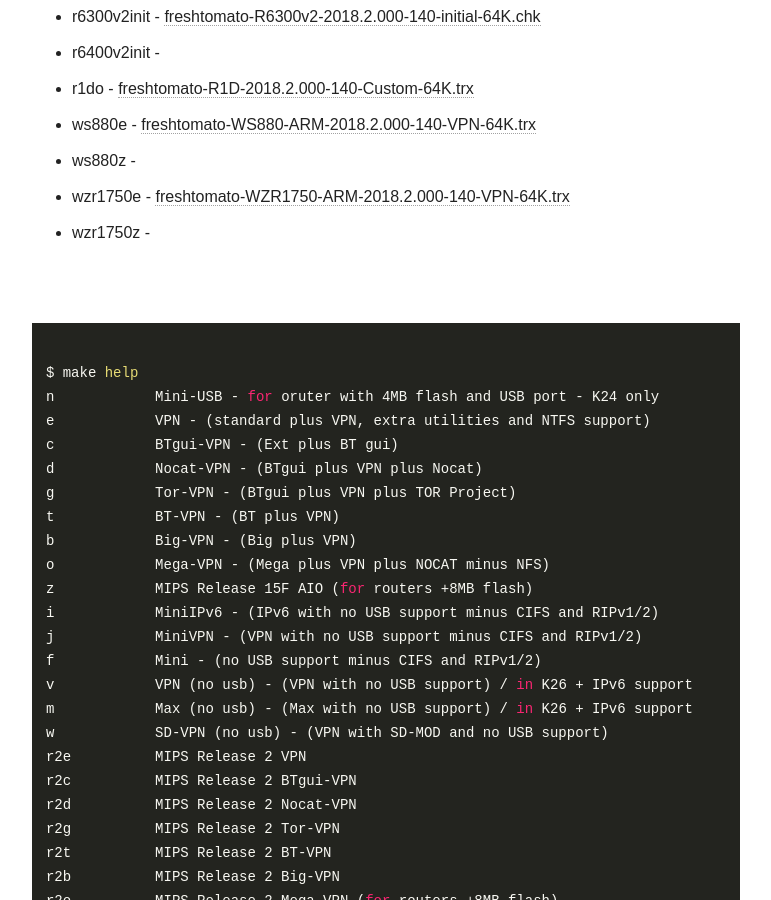
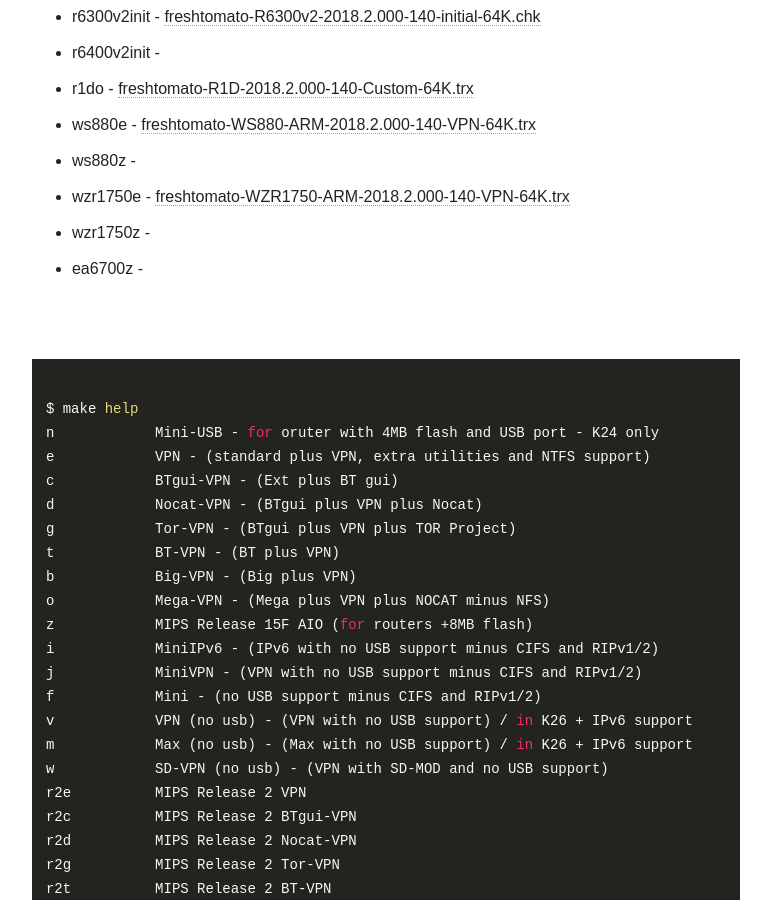
Before and after one commit to oglopss/freshTomato-ARM-ci-jekyll, a Jekyll site: the page built from index.html, in a window 1280 px wide and 900 px high, scrolled down 1063 px. Shown: the whole window, without its empty margins (254-1025 px from the left). Built offline with Jekyll 4.4.1, drawn with Linux system fonts in a browser that asks for light colours; nearby versions of some CDN libraries.

Commit message:
Travis build 51 ea6700z pushed to gh-pages

```diff
--- a/_data/ss.yml
+++ b/_data/ss.yml
@@ -19,3 +19,4 @@
   - 0019 wzr1750z
   - 0018 wzr1750e freshtomato-WZR1750-ARM-2018.2.000-140-VPN-64K.trx
   - 0015 r1do freshtomato-R1D-2018.2.000-140-Custom-64K.trx
+  - 0021 ea6700z
```
